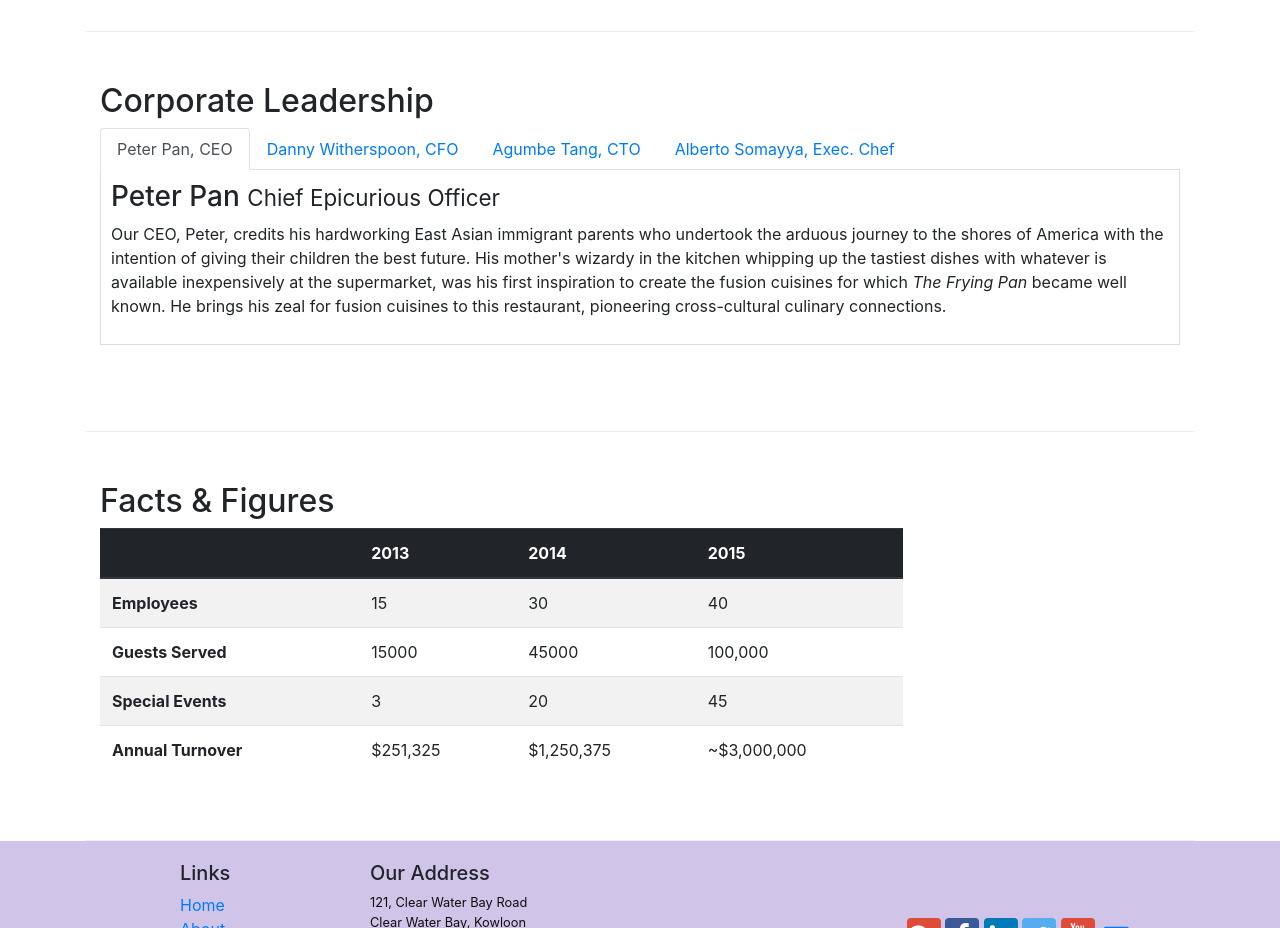
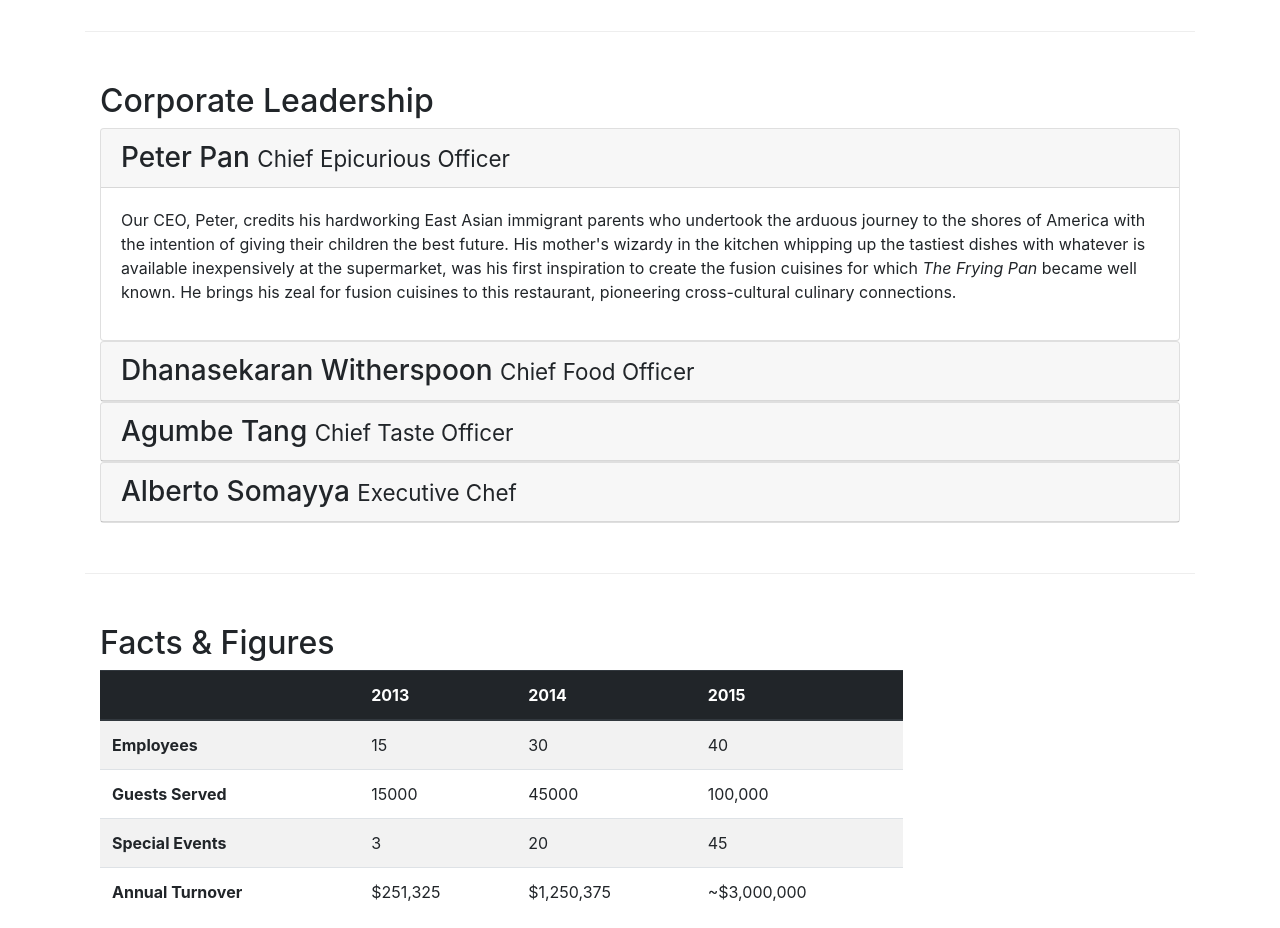
Before and after one commit to pragyajeet-c/RestaurantWebUI, a website: page aboutus.html in a window 1280 px wide. Shown: the part 940-1868 px from the top of the page. Drawn offline with nearby package versions, Linux system fonts and the light colour scheme.

Commit message:
Accordion

```diff
--- a/aboutus.html
+++ b/aboutus.html
@@ -104,7 +104,7 @@
         <div class="row row-content">
             <div class="col-12">
                 <h2>Corporate Leadership</h2>
-                <ul class="nav nav-tabs">
+                <!--<ul class="nav nav-tabs">
                     <li class="nav-item">
                       <a class="nav-link active" href="#peter"
                         role="tab" data-toggle="tab">Peter Pan, CEO</a>
@@ -121,29 +121,64 @@
                       <a class="nav-link" href="#alberto" role="tab"
                         data-toggle="tab">Alberto Somayya, Exec. Chef</a>
                     </li>
-                </ul>
+                </ul>-->
 
-                <div class="tab-content">
-                    <div role="tabpanel" class="tab-pane fade show active" id="peter">
-                        <h3>Peter Pan <small>Chief Epicurious Officer</small></h3>
-                        <p class="d-none d-sm-block">Our CEO, Peter, credits his hardworking East Asian immigrant parents who undertook the arduous journey to the shores of America with the intention of giving their children the best future. His mother's wizardy in the kitchen whipping up the tastiest dishes with whatever is available inexpensively at the supermarket, was his first inspiration to create the fusion cuisines for which <em>The Frying Pan</em> became well known. He brings his zeal for fusion cuisines to this restaurant, pioneering cross-cultural culinary connections.</p>
+                <div id="accordion">
+
+                    <div class="card">
+                        <div role="tab" class="card-header" id="peterhead">
+                            <h3 class="mb-0">
+                                <a data-toggle="collapse" data-target="#peter">Peter Pan <small>Chief Epicurious Officer</small></a>
+                            </h3>
+                        </div>
+                        <div class="collapse show" id="peter" data-parent="#accordion">
+                            <div class="card-body">
+                                <p class="d-none d-sm-block">Our CEO, Peter, credits his hardworking East Asian immigrant parents who undertook the arduous journey to the shores of America with the intention of giving their children the best future. His mother's wizardy in the kitchen whipping up the tastiest dishes with whatever is available inexpensively at the supermarket, was his first inspiration to create the fusion cuisines for which <em>The Frying Pan</em> became well known. He brings his zeal for fusion cuisines to this restaurant, pioneering cross-cultural culinary connections.</p>
+                            </div>
+                        </div>
                     </div>
 
-                    <div role="tabpanel" class="tab-pane fade" id="danny">
-                        <h3>Dhanasekaran Witherspoon <small>Chief Food Officer</small></h3>
-                         <p class="d-none d-sm-block">Our CFO, Danny, as he is affectionately referred to by his colleagues, comes from a long established family tradition in farming and produce. His experiences growing up on a farm in the Australian outback gave him great appreciation for varieties of food sources. As he puts it in his own words, <em>Everything that runs, wins, and everything that stays, pays!</em></p>
+                    <div class="card">
+                        <div role="tab" class="card-header" id="dannyhead">
+                            <h3 class="mb-0">
+                                <a class="collapsed" data-toggle="collapse" data-target="#danny">Dhanasekaran Witherspoon <small>Chief Food Officer</small></a>
+                            </h3>
+                        </div>
+                        <div class="collapse" id="danny" data-parent="#accordion">
+                            <div class="card-body">
+                                <p class="d-none d-sm-block">Our CFO, Danny, as he is affectionately referred to by his colleagues, comes from a long established family tradition in farming and produce. His experiences growing up on a farm in the Australian outback gave him great appreciation for varieties of food sources. As he puts it in his own words, <em>Everything that runs, wins, and everything that stays, pays!</em></p>
+                            </div>
+                        </div>
                     </div>
 
-                    <div role="tabpanel" class="tab-pane fade" id="agumbe">
-                        <h3>Agumbe Tang <small>Chief Taste Officer</small></h3>
-                        <p class="d-none d-sm-block">Blessed with the most discerning gustatory sense, Agumbe, our CTO, personally ensures that every dish that we serve meets his exacting tastes. Our chefs dread the tongue lashing that ensues if their dish does not meet his exacting standards. He lives by his motto, <em>You click only if you survive my lick.</em></p>
+                    <div class="card">
+                        <div role="tab" class="card-header" id="agumbehead">
+                            <h3 class="mb-0">
+                                <a class="collapsed" data-toggle="collapse" data-target="#agumbe">Agumbe Tang <small>Chief Taste Officer</small></a>
+                            </h3>
+                        </div>
+                        <div class="collapse" id="agumbe" data-parent="#accordion">
+                            <div class="card-body">
+                                <p class="d-none d-sm-block">Blessed with the most discerning gustatory sense, Agumbe, our CTO, personally ensures that every dish that we serve meets his exacting tastes. Our chefs dread the tongue lashing that ensues if their dish does not meet his exacting standards. He lives by his motto, <em>You click only if you survive my lick.</em></p>
+                            </div>
+                        </div>
                     </div>
 
-                    <div role="tabpanel" class="tab-pane fade" id="alberto">
-                        <h3>Alberto Somayya <small>Executive Chef</small></h3>
-                        <p class="d-none d-sm-block">Award winning three-star Michelin chef with wide International experience having worked closely with whos-who in the culinary world, he specializes in creating mouthwatering Indo-Italian fusion experiences. He says, <em>Put together the cuisines from the two craziest cultures, and you get a winning hit! Amma Mia!</em></p>
+                    <div class="card">
+                        <div role="tab" class="card-header" id="albertohead">
+                            <h3 class="mb-0">
+                                <a class="collapsed" data-toggle="collapse" data-target="#alberto">Alberto Somayya <small>Executive Chef</small></a>
+                            </h3>
+                        </div>
+                        <div class="collapse" id="alberto" data-parent="#accordion">
+                            <div class="card-body">
+                                <p class="d-none d-sm-block">Award winning three-star Michelin chef with wide International experience having worked closely with whos-who in the culinary world, he specializes in creating mouthwatering Indo-Italian fusion experiences. He says, <em>Put together the cuisines from the two craziest cultures, and you get a winning hit! Amma Mia!</em></p>
+                            </div>
+                        </div>
                     </div>
+
                 </div>
+
             </div>
         </div>
 
```
